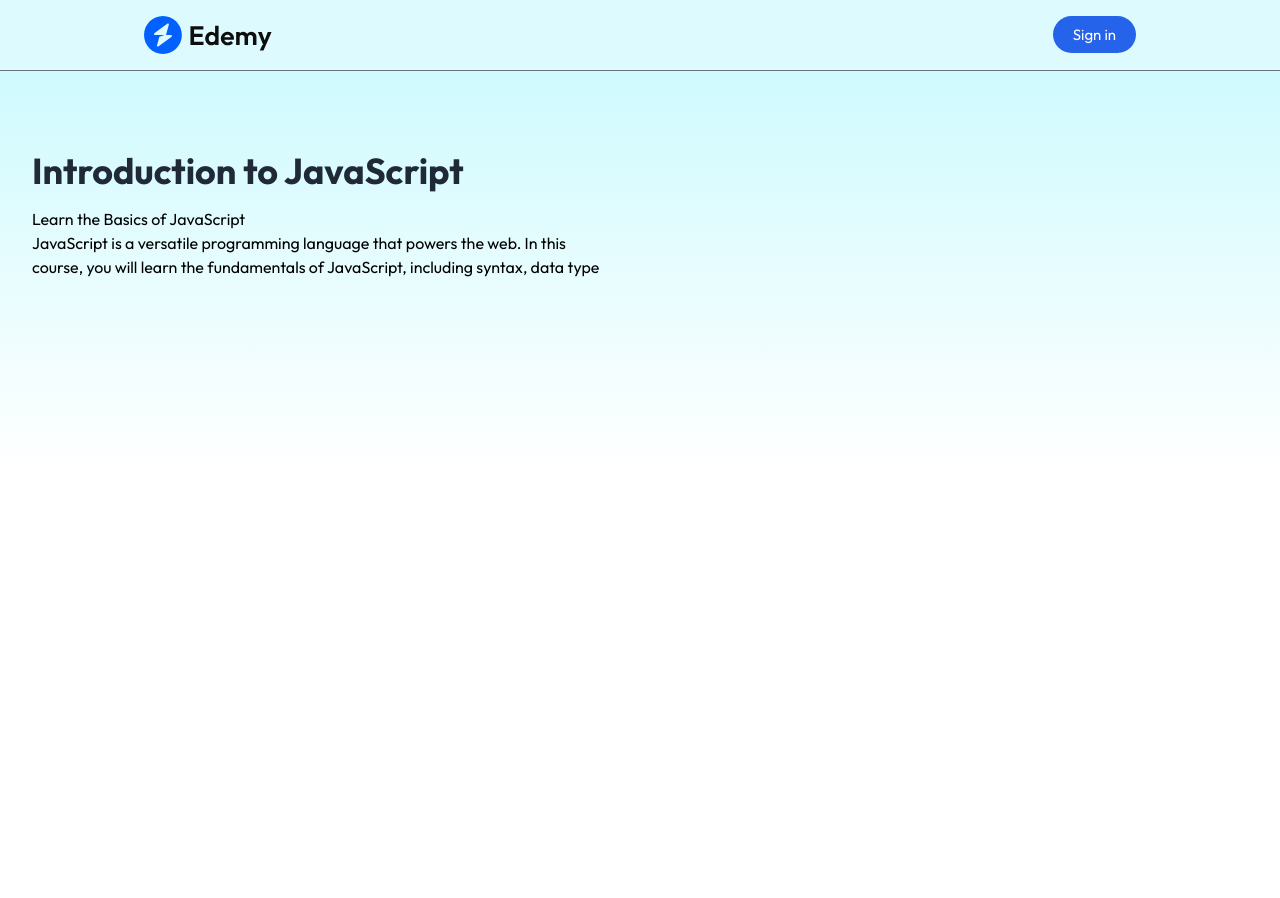
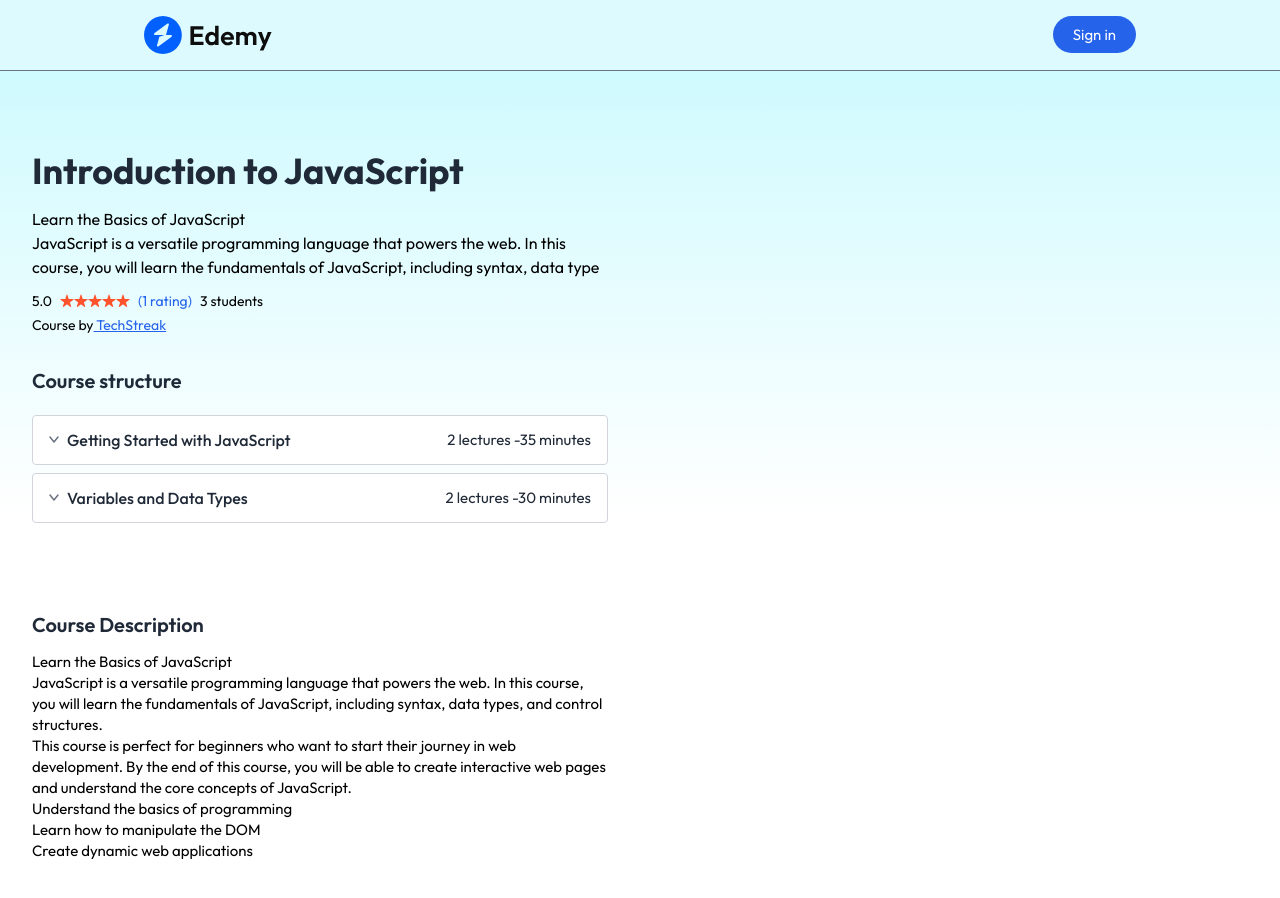
Before and after one commit to Ambikamathur-123/LMS, a React (Vite) app in the folder client/: page /course/605c72efb3f1c2b1f8e4e1a1 in a window 1280 px wide. Shown: the top 898 px of the page. Before the commit the page ends 871 px from the top, so only its background shows below. Built offline with nearby package versions, Linux system fonts and the light colour scheme; no server answers.

Commit message:
coursedetails page adding functionality

```diff
--- a/client/src/components/students/CourseCard.jsx
+++ b/client/src/components/students/CourseCard.jsx
@@ -10,7 +10,7 @@
       <img className='w-full'src={course.courseThumbnail} alt=''/>
       <div className='p-3 text-left'>
         <h3 className='text-base font-semibold'>{course.Title}</h3>
-        <p className='text-gray-500'>{course.educator.name}</p>
+        <p className='text-gray-500'>TechStreak</p>
         <div className='flex items-center space-x-2'>
           <p>{calculateRating(course)}</p>
           <div className='flex'>
--- a/client/src/context/AppContext.jsx
+++ b/client/src/context/AppContext.jsx
@@ -1,41 +1,83 @@
-import{createContext, useEffect, useState} from "react";
+import { createContext, useEffect, useState } from "react";
 import { dummyCourses } from "../assets/assets";
+import humanizeDuration from "humanize-duration";
 
+export const AppContext = createContext();
 
-export const AppContext = createContext()
+export const AppContextProvider = (props) => {
+  const currency = import.meta.env.VITE_CURRENCY;
 
-export const AppContextProvider = (props)=>{
+  const [allCourses, setAllCourses] = useState([]);
+  const [isEducator, setIsEducator] = useState(true);
 
-  const currency =import.meta.env.VITE_CURRENCY
+  // Simulate fetch
+  const fetchAllCourses = async () => {
+    setAllCourses(dummyCourses);
+  };
 
+  // Calculate average rating
+  const calculateRating = (course) => {
+    if (course.courseRatings.length === 0) return 0;
+    const total = course.courseRatings.reduce((sum, r) => sum + r.rating, 0);
+    return (total / course.courseRatings.length).toFixed(1);
+  };
 
-  const [allCourses,setAllCourses] = useState([])
-  const [isEducator , setIsEducator] = useState(true)
+  // ✅ FIXED: Calculate time for one chapter
+  const calculateChapterTime = (chapter) => {
+    if (!chapter?.chapterContent) return "0m";
+    let time = 0;
+    chapter.chapterContent.forEach((lecture) => {
+      time += lecture?.lectureDuration || 0;
+    });
+    return humanizeDuration(time * 60 * 1000, {
+      units: ["h", "m"],
+      round: true,
+    });
+  };
 
-  //fetch all courses
-  const fetchAllCourses =async()=>{
-    setAllCourses(dummyCourses)
-  }
-  // function to calculate avg. rating of course
-  const calculateRating = (course)=>{
-    if (course.courseRatings.length===0){
-      return 0;
-    }
-      let totalRating = 0;
-      course.courseRatings.forEach(rating =>{
-        totalRating +=rating.rating
-      })
-      return totalRating/ course.courseRatings.length;
-    }
-  useEffect(()=>{
-      fetchAllCourses()
-    },[])
-  const value={
-    currency, allCourses ,calculateRating, isEducator, setIsEducator
-  }
-  return(
-    <AppContext.Provider value={value}>
+  // Calculate full course duration
+  const calculateCourseDuration = (course) => {
+    let time = 0;
+    course?.courseContent?.forEach((chapter) => {
+      chapter?.chapterContent?.forEach((lecture) => {
+        time += lecture?.lectureDuration || 0;
+      });
+    });
+    return humanizeDuration(time * 60 * 1000, {
+      units: ["h", "m"],
+      round: true,
+    });
+  };
+
+  // Calculate total lectures
+  const calculateNoOfLectures = (course) => {
+    let total = 0;
+    course?.courseContent?.forEach((chapter) => {
+      if (Array.isArray(chapter.chapterContent)) {
+        total += chapter.chapterContent.length;
+      }
+    });
+    return total;
+  };
+
+  useEffect(() => {
+    fetchAllCourses();
+  }, []);
+
+  return (
+    <AppContext.Provider
+      value={{
+        currency,
+        allCourses,
+        calculateRating,
+        isEducator,
+        setIsEducator,
+        calculateChapterTime,
+        calculateCourseDuration,
+        calculateNoOfLectures,
+      }}
+    >
       {props.children}
     </AppContext.Provider>
-  )
-}
+  );
+};
--- a/client/src/pages/students/CourseDetails.jsx
+++ b/client/src/pages/students/CourseDetails.jsx
@@ -2,17 +2,28 @@
 import { useParams } from "react-router-dom";
 import { AppContext } from "../../context/AppContext";
 import Loading from "../../components/students/Loading";
+import { assets } from "../../assets/assets";
+import humanizeDuration from "humanize-duration";
 
 const CourseDetails = () => {
   const { id } = useParams();
-  const { allCourses } = useContext(AppContext);
+  const { allCourses, calculateRating ,calculateChapterTime, calculateCourseDuration,calculateNoOfLectures} = useContext(AppContext);
 
   const [courseData, setCourseData] = useState(null);
+  const [openSections, setOpenSections] = useState({});
 
   useEffect(() => {
     const course = allCourses.find((course) => course._id === id);
     setCourseData(course);
   }, [id, allCourses]);
+
+  const toggleSection = (index)=>{
+    setOpenSections((prev)=>(
+      {
+        ...prev,[index]: !prev[index],
+      }
+    ));
+  };
 
   return courseData ? (
     <>
@@ -28,6 +39,60 @@
 
       <p className="pt-4 md:text-base text-sm"
        dangerouslySetInnerHTML={{__html:courseData.courseDescription.slice(0,200)}}></p>
+  {/* review and ratings */}
+    <div className='flex items-center space-x-2 pt-3 pb-1 text-sm'>
+              <p>{calculateRating(courseData)}</p>
+              <div className='flex'>
+                {[...Array(5)].map((_,i)=>(<img  key={i} src={i< Math.floor(calculateRating(courseData))?assets.star :assets.star_blank} alt=""className='w-3.5 h-3.5'/>))}
+              </div>
+               <p className='text-blue-600'>({courseData.courseRatings.length} {courseData.courseRatings.length > 1 ? 'ratings' : 'rating'})</p>
+               <p>{courseData.enrolledStudents.length} {courseData.enrolledStudents.length > 1?'students':'student'}</p>
+              </div>
+              <p className="text-sm">Course by<span className="text-blue-600 underline"> TechStreak</span></p>
+              <div className="pt-8 text-gray-800">
+                <h2 className="text-xl font-semibold">Course structure</h2>
+                <div className="pt-5">
+                  {courseData.courseContent.map((chapter, index)=>(
+                    <div key={index} className="border border-gray-300 bg-white mb-2 rounded">
+                      <div className="flex items-center justify-between px-4 py-3 cursor-pointer select-none" onClick={()=>toggleSection(index)}>
+                        <div className="flex items-center gap-2">
+                          <img className={`transform transition-transform ${openSections[index] ?'rotate-180': ''}`}
+                          src={assets.down_arrow_icon} alt="arrow icon"/>
+                          <p className="font-medium md:text-base text-sm">{chapter.chapterTitle}</p>
+                        </div>
+                        <p className="text-sm md:text-default">{chapter.chapterContent.length} lectures -{calculateChapterTime(chapter)} </p>
+                      </div>
+                     <div className={`overflow-hidden transition-all duration-300 ${openSections[index] ? 'max-h-96' : 'max-h-0'}`}>
+
+                      <ul className="list-disc md:pl-10 pl-4 pr-4 py-2 text-gray-600 border-t border-gray-300">
+                        {chapter.chapterContent.map((lecture, i)=>(
+                          <li key={i} className="flex items-start gap-2 py-1">
+                            <img src={assets.play_icon} alt="play icon"className="w-4 h-4 mt-1"/>
+                            <div className="flex-items-center justify-between w-full text-gray-800 text-xs md:text-default">
+                              <p>{lecture.lectureTitle}</p>
+                              <div className="flex gap-2">
+                                {lecture.isPreviewFree && <p className="text-blue-500 cursor-pointer">Preview</p>}
+                                <p>{humanizeDuration(lecture.lectureDuration*60*1000,{units:['h','m']})}</p>
+                              </div>
+                            </div>
+                          </li>
+
+                        ))}
+                      </ul>
+                    </div>
+                    </div>
+
+                  ))}
+
+                </div>
+
+              </div>
+              <div className="py-20 text-sm md:text-default">
+                <h3 className="text-xl font-semibold text-gray-800">Course Description</h3>
+                <p className="pt-3"
+       dangerouslySetInnerHTML={{__html:courseData.courseDescription}}></p>
+              </div>
+
      </div>
      {/* right column */}
      <div>
```
